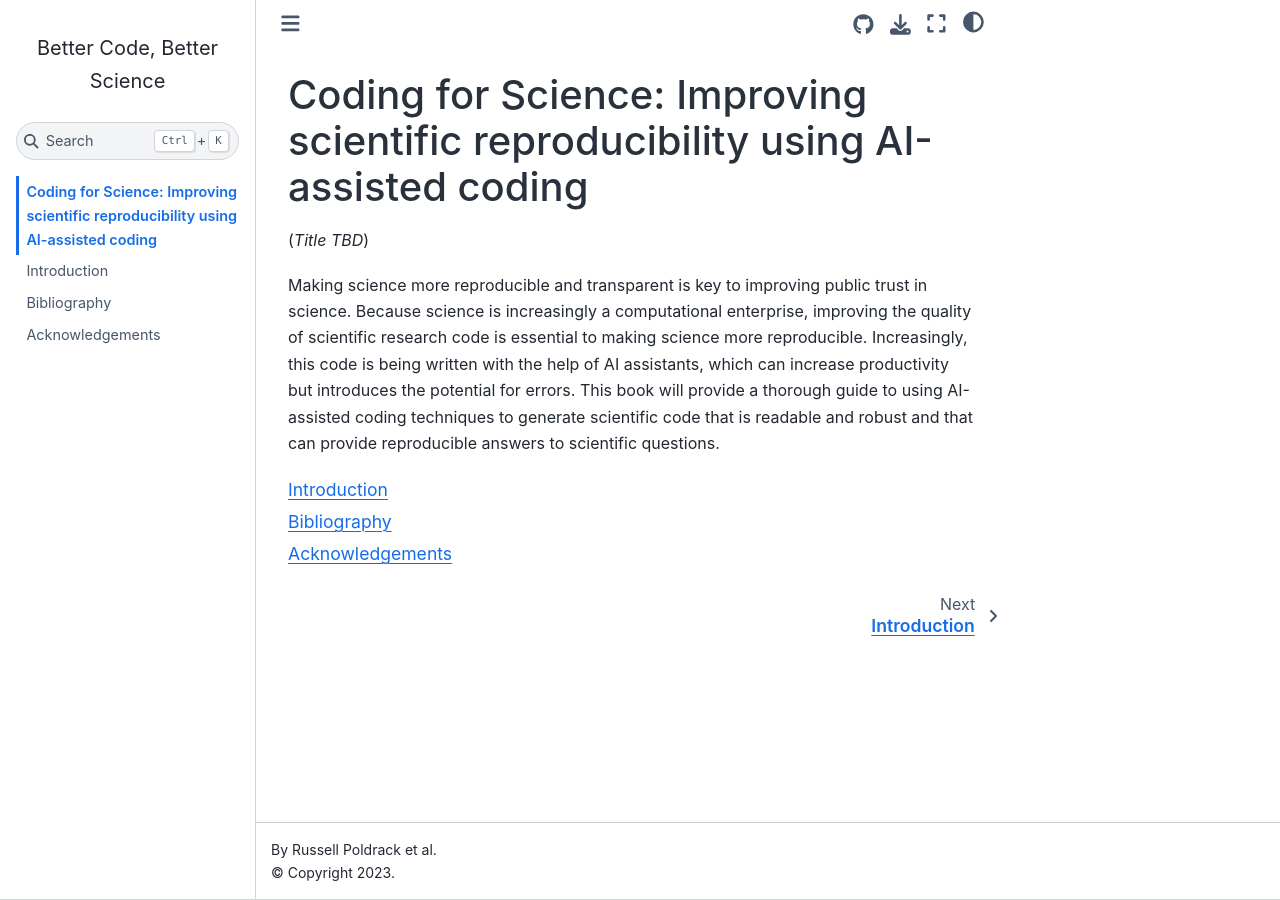
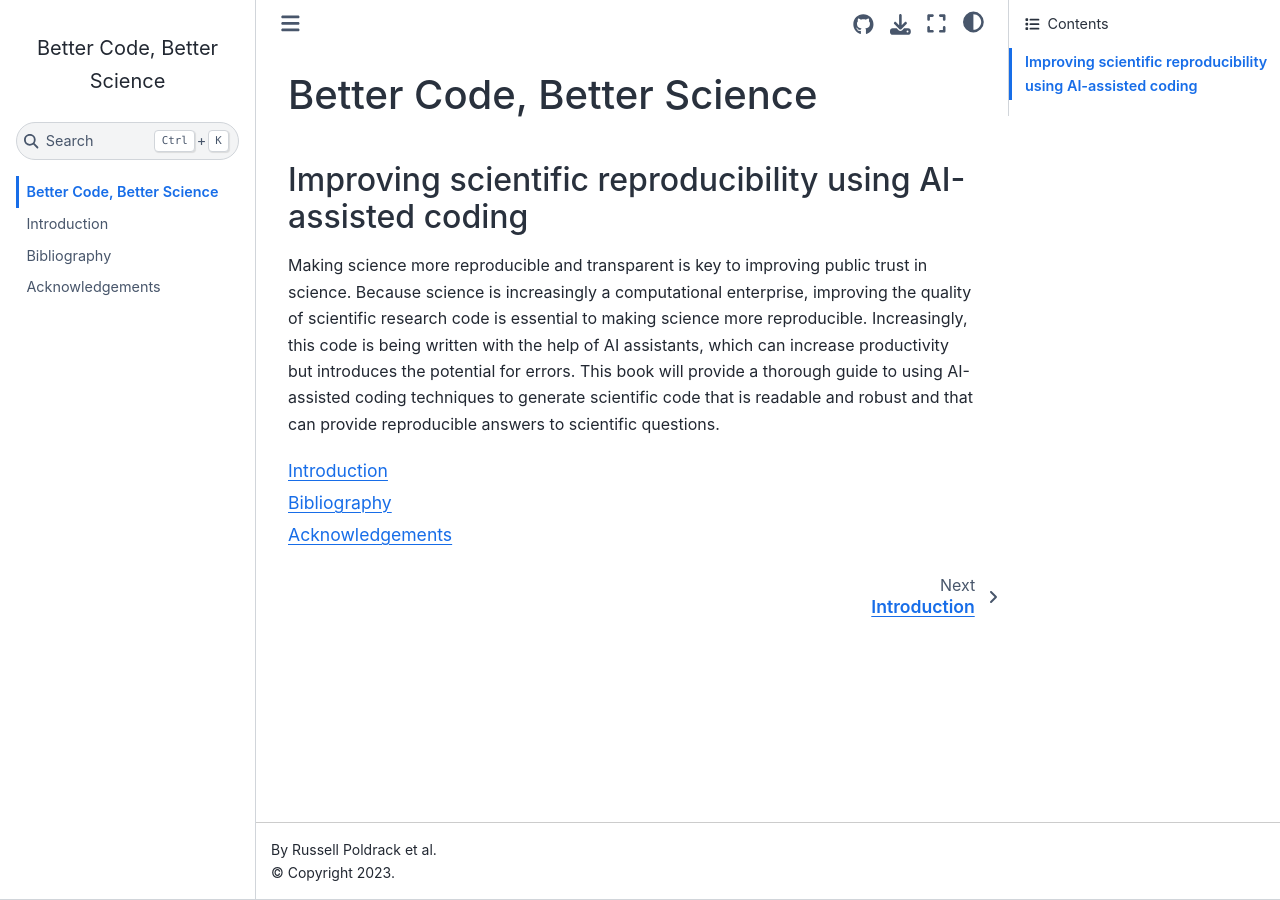
Before and after one commit to BetterCodeBetterScience/book, a Jupyter Book: the page built from book/frontmatter.md, in a window 1280 px wide. Built offline with Jupyter Book 1.0.4 settings and Sphinx 7.4.7 and the Sphinx Book theme 1.1.4, drawn with Linux system fonts in a browser that asks for light colours.

Commit message:
fix subtitle

```diff
--- a/book/frontmatter.md
+++ b/book/frontmatter.md
@@ -1,6 +1,6 @@
-# Coding for Science: Improving scientific reproducibility using AI-assisted coding
+# Better Code, Better Science
 
-(*Title TBD*)
+#### Improving scientific reproducibility using AI-assisted coding
 
 
 Making science more reproducible and transparent is key to improving public trust in science.  Because science is increasingly a computational enterprise, improving the quality of scientific research code is essential to making science more reproducible. Increasingly, this code is being written with the help of AI assistants, which can increase productivity but introduces the potential for errors.  This book will provide a thorough guide to using AI-assisted coding techniques to generate scientific code that is readable and robust and that can provide reproducible answers to scientific questions.
```
